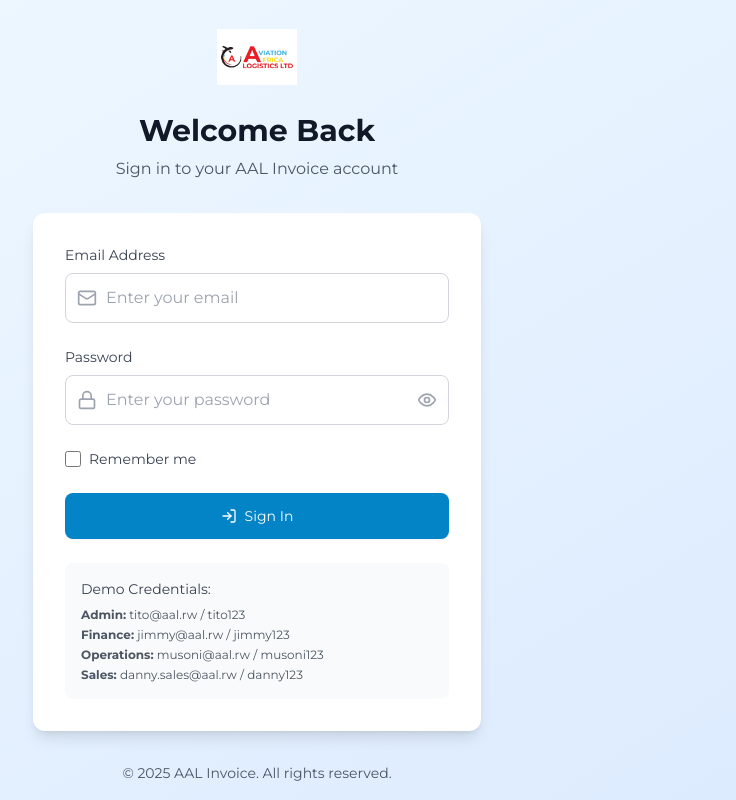
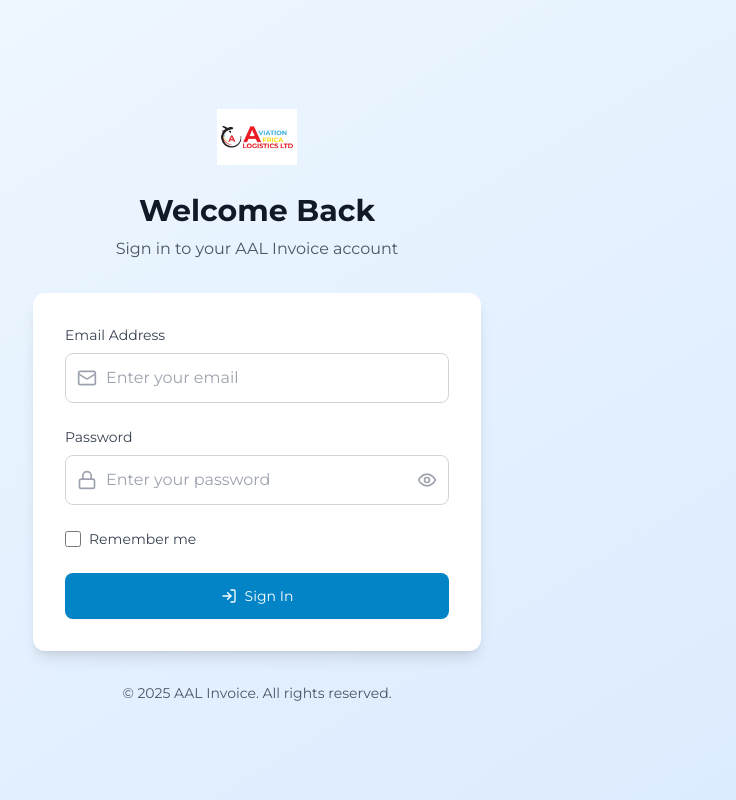
Before and after one commit to ClementGakire/aal-invoice-systm, a React (Vite) app: page / in a window 1280 px wide. Shown: the whole page, without its empty margins (383-1119 px from the left). Built offline with nearby package versions, Linux system fonts and the light colour scheme.

Commit message:
demo emails hidden

```diff
--- a/src/pages/LoginPage.tsx
+++ b/src/pages/LoginPage.tsx
@@ -172,7 +172,7 @@
           </form>
 
           {/* Demo Credentials */}
-          <div className="mt-6 p-4 bg-gray-50 rounded-lg">
+          {/* <div className="mt-6 p-4 bg-gray-50 rounded-lg">
             <h3 className="text-sm font-medium text-gray-700 mb-2">
               Demo Credentials:
             </h3>
@@ -190,7 +190,7 @@
                 <strong>Sales:</strong> danny.sales@aal.rw / danny123
               </p>
             </div>
-          </div>
+          </div> */}
         </div>
 
         {/* Footer */}
```
